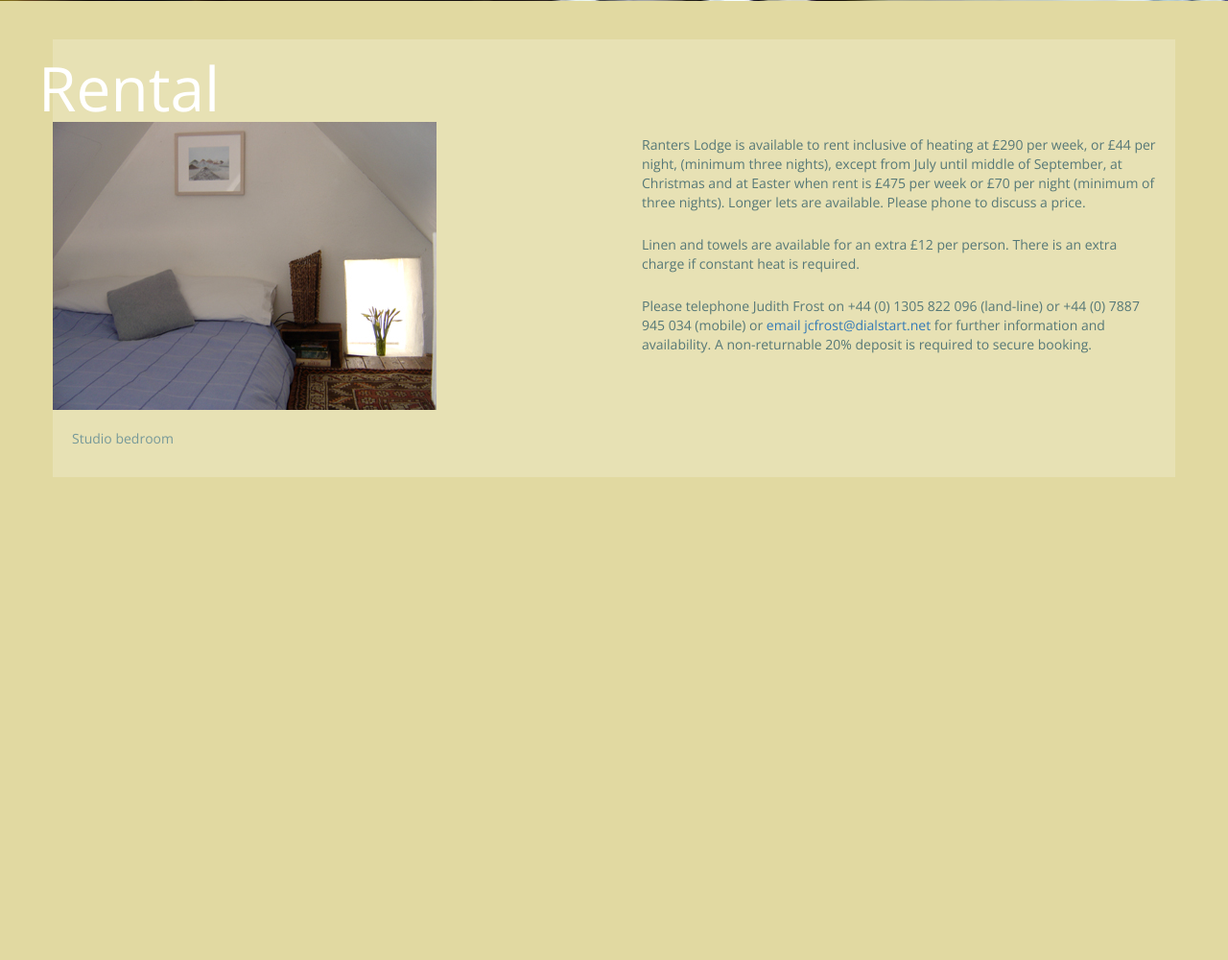
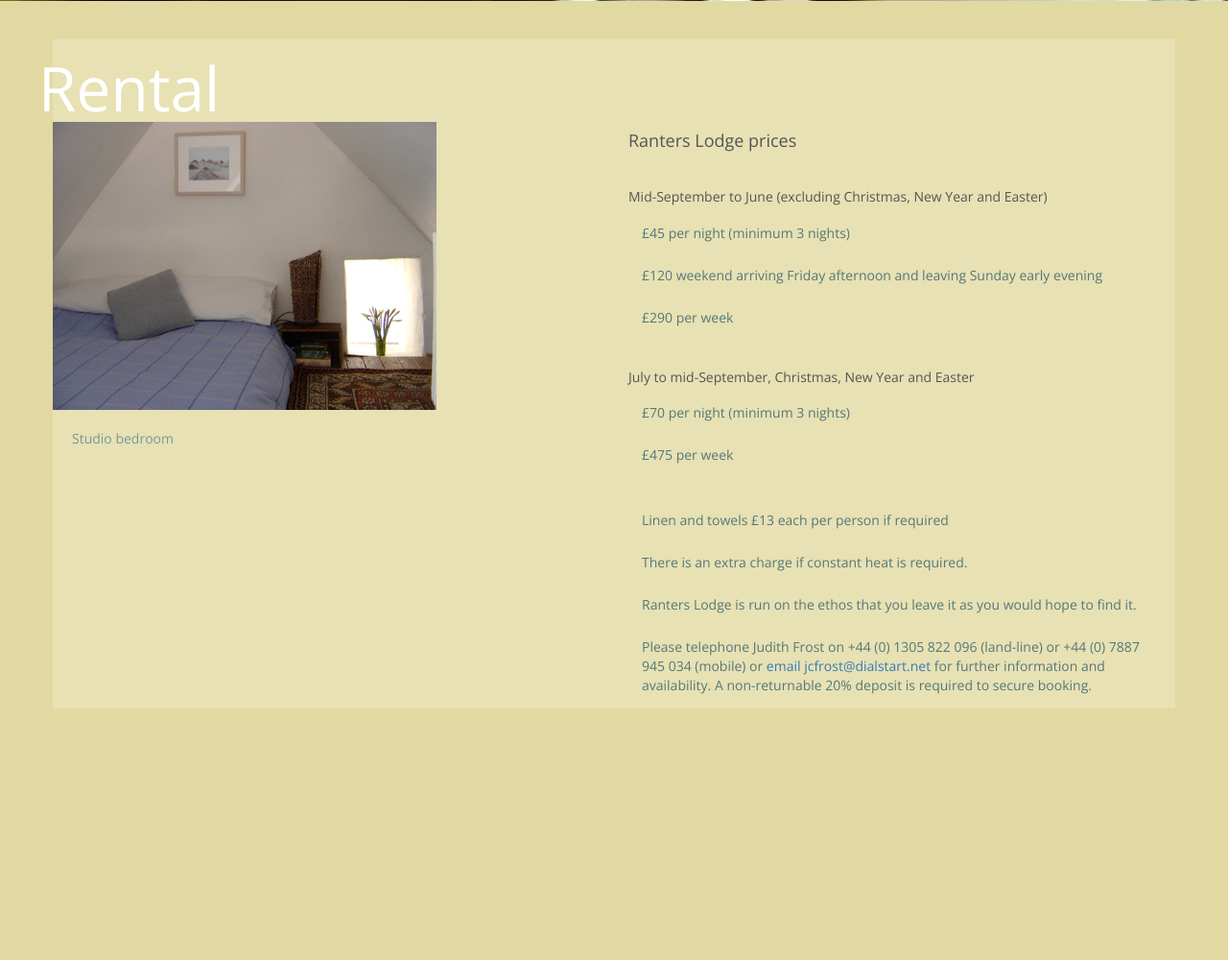
Before and after one commit to duncanssmith/rl, a PHP site: page / in a window 1280 px wide. Shown: the part 1999-2999 px from the top of the page at 96% size. Run offline with PHP 8.4, Linux system fonts and the light colour scheme; some libraries are stand-ins or nearby versions.

Commit message:
Correction to pricelist

```diff
--- a/public/index.php
+++ b/public/index.php
@@ -62,12 +62,22 @@
                             <p class="capt">Studio bedroom</p>
                         </div>
                         <div class="col-md-6 legible">
-                          <p>
-                          Ranters Lodge is available to rent inclusive of heating at &pound;290 per week, or &pound;44 per night, (minimum three nights), except from July until middle of September, at Christmas and at Easter when rent is &pound;475 per week or &pound;70 per night (minimum of three nights). Longer lets are available. Please phone to discuss a price.
-                          </p>
-                          <p>
-                          Linen and towels are available for an extra &pound;12 per person. There is an extra charge if constant heat is required.
-                          </p>
+
+                            <h4 class="pricelist">Ranters Lodge prices</h4>
+                            <br>
+                            <h5 class="pricelist">Mid-September to June (excluding Christmas, New Year and Easter)</h5>
+                            <p>&pound;45 per night (minimum 3 nights)</p>
+                            <p>&pound;120 weekend arriving Friday afternoon and leaving Sunday early evening</p>
+                            <p>&pound;290 per week</p>
+                            <br>
+                            <h5 class="pricelist">July to mid-September, Christmas, New Year and Easter</h5>
+                            <p>&pound;70 per night (minimum 3 nights)</p>
+                            <p>£475 per week</p>
+                            <br>
+                            <p>Linen and towels £13 each per person if required</p.>
+                            <p>There is an extra charge if constant heat is required.</p>
+                            <p> Ranters Lodge is run on the ethos that you leave it as you would hope to find it.</p>
+
                           <p>
                           Please telephone Judith Frost on +44 (0) 1305 822 096 (land-line) or +44 (0) 7887 945 034 (mobile) or <a href="mailto:jcfrost@dialstart.net">email jcfrost@dialstart.net </a>for further information and availability. A non-returnable 20% deposit is required to secure booking.
                           </p>
--- a/public/media/css/main.css
+++ b/public/media/css/main.css
@@ -64,6 +64,9 @@ html, body {
     color: rgba(80,140,140,.99);
     text-align: left;
     margin-left: 90px;
+}
+.pricelist {
+    color: #555;
 }
 #section-main {
     padding-top: 40px;
```
